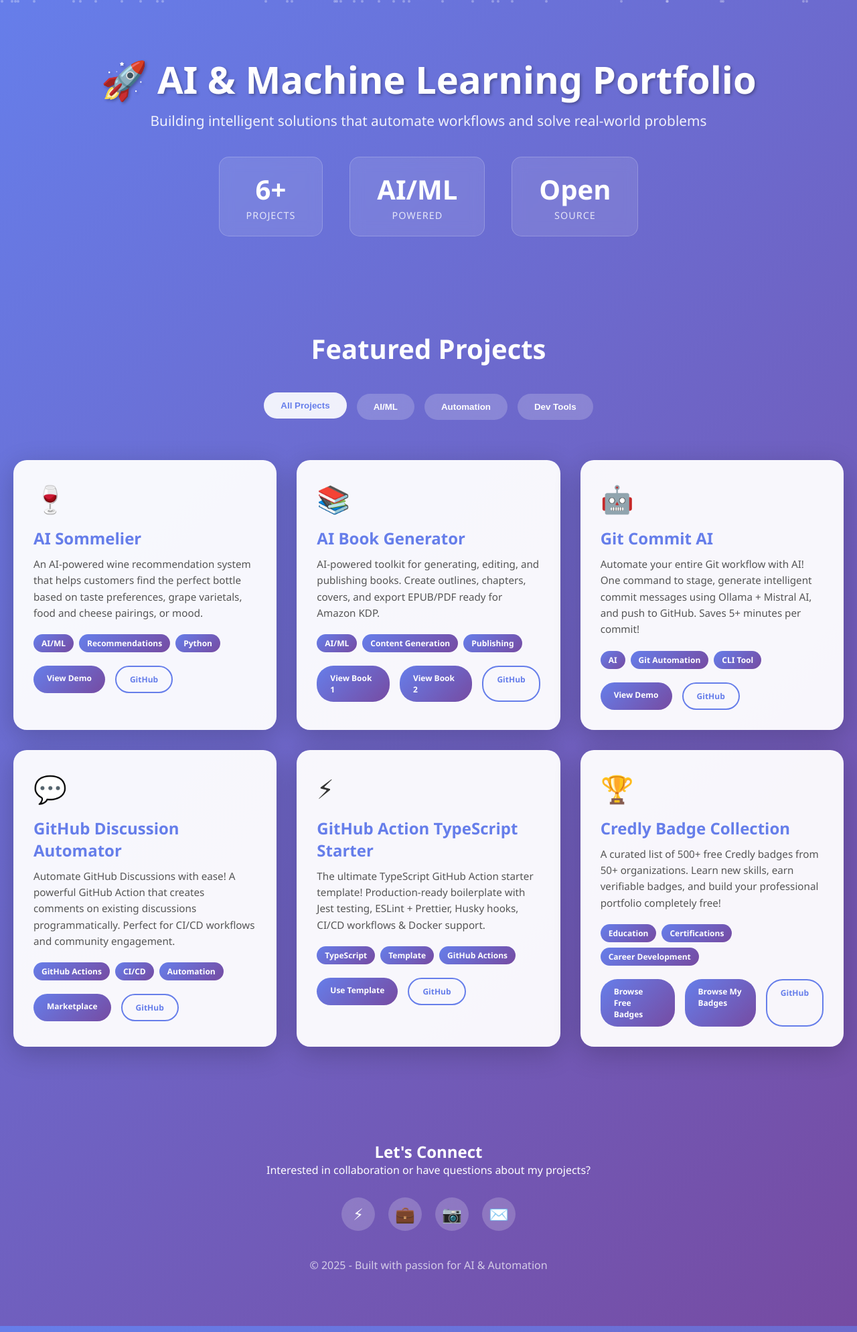
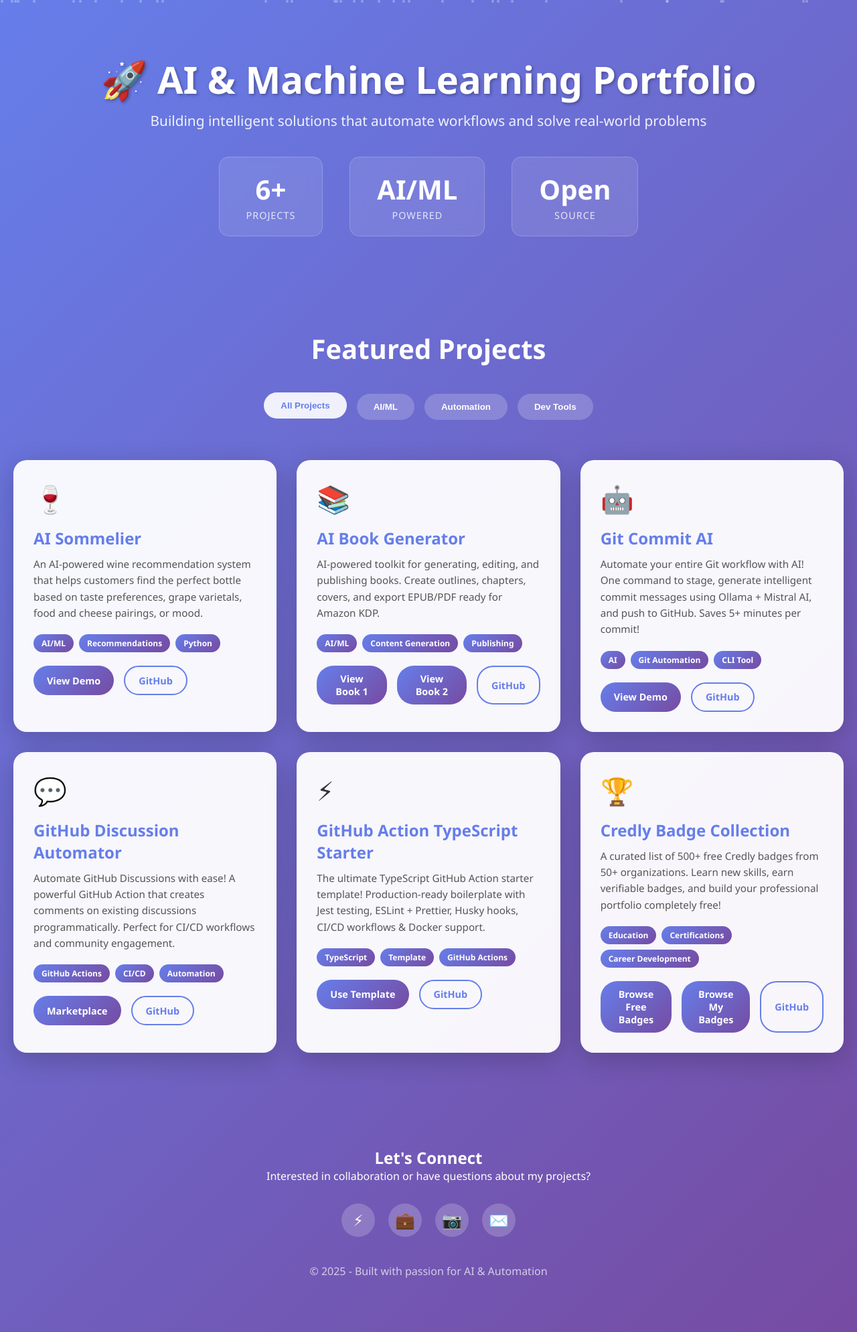
Before and after one commit to wesleyscholl/wesleyscholl.github.io, a Jekyll site: the page built from README.md, in a window 1280 px wide. Shown: the whole page at 67% size. Built offline with Jekyll 4.4.1, drawn with Linux system fonts in a browser that asks for light colours; our own code applies the rules of GitHub Pages for plain Markdown files.

Commit message:
Change button display to inline-flex and adjust styles

```diff
--- a/_layouts/default.html
+++ b/_layouts/default.html
@@ -203,6 +203,7 @@
             display: flex;
             gap: 15px;
             margin-top: 20px;
+            align-items: stretch;
         }
 
         .btn {
@@ -211,8 +212,12 @@
             text-decoration: none;
             font-weight: 600;
             transition: all 0.3s ease;
-            display: inline-block;
-            font-size: 0.75em;
+            display: inline-flex; /* Change from inline-block to inline-flex */
+            align-items: center; /* Add this */
+            justify-content: center; /* Add this */
+            text-align: center; /* Add this */
+            font-size: 0.9em;
+            min-height: 44px;
         }
 
         .btn-primary {
```
